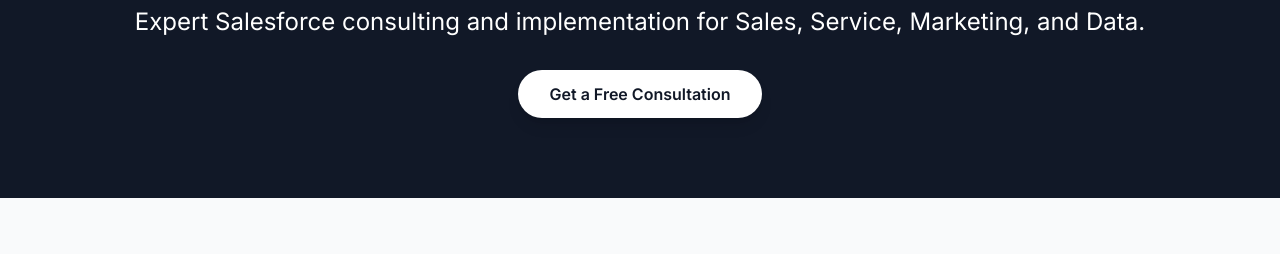
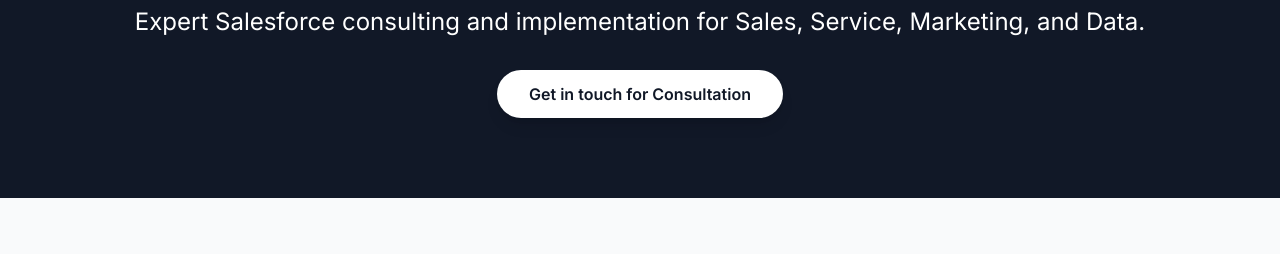
Before and after one commit to sy1965/reydium, a plain HTML site: page index.html in a window 1280 px wide. Shown: the part 282-536 px from the top of the page. Drawn offline with nearby package versions, Linux system fonts and the light colour scheme.

Commit message:
Update index.html

```diff
--- a/index.html
+++ b/index.html
@@ -77,7 +77,7 @@
                 Expert Salesforce consulting and implementation for Sales, Service, Marketing, and Data.
             </p>
             <a href="#" data-policy="contact" class="mt-8 inline-block px-8 py-3 bg-white text-gray-900 font-semibold rounded-full shadow-lg hover:bg-gray-100 transition-transform transform hover:scale-105">
-                Get a Free Consultation
+                Get in touch for Consultation
             </a>
         </div>
     </section>
```
